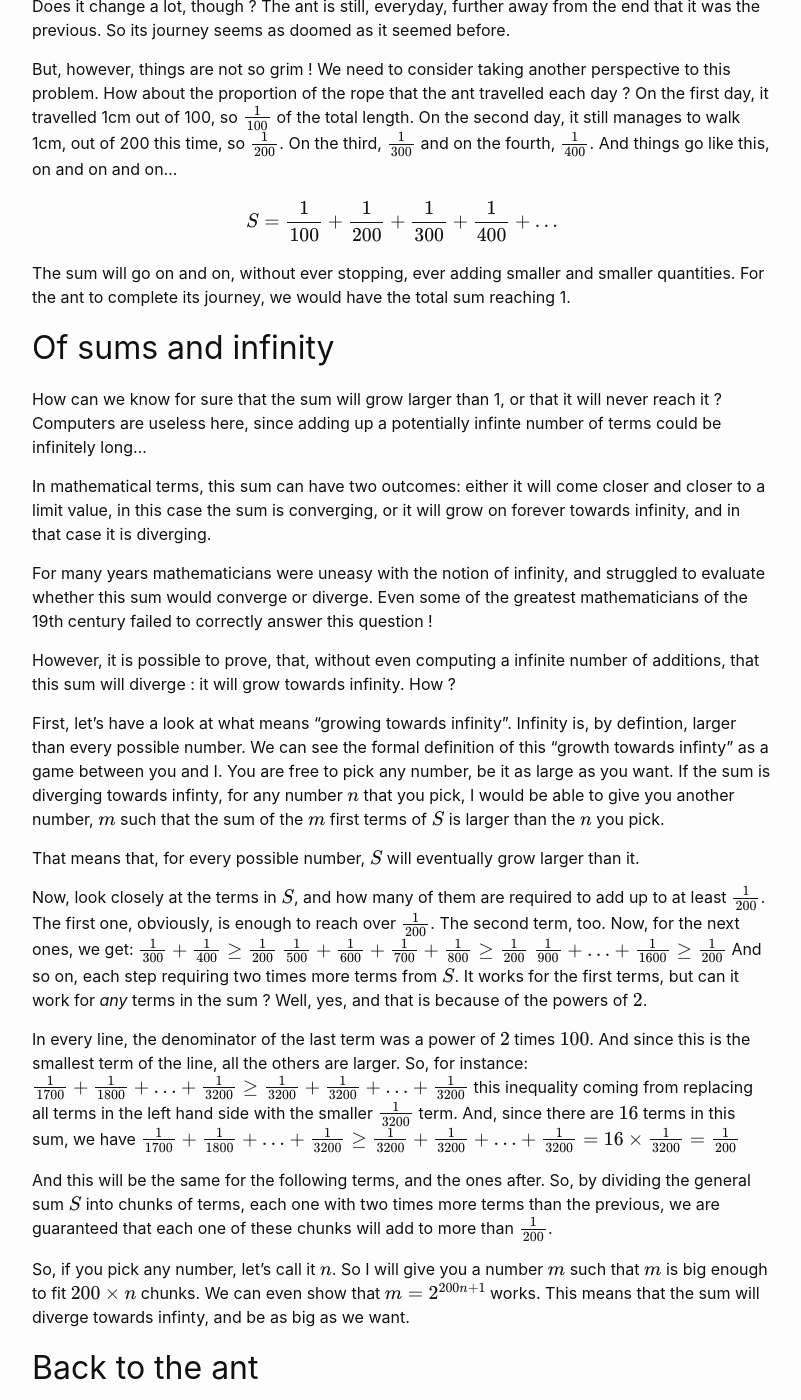
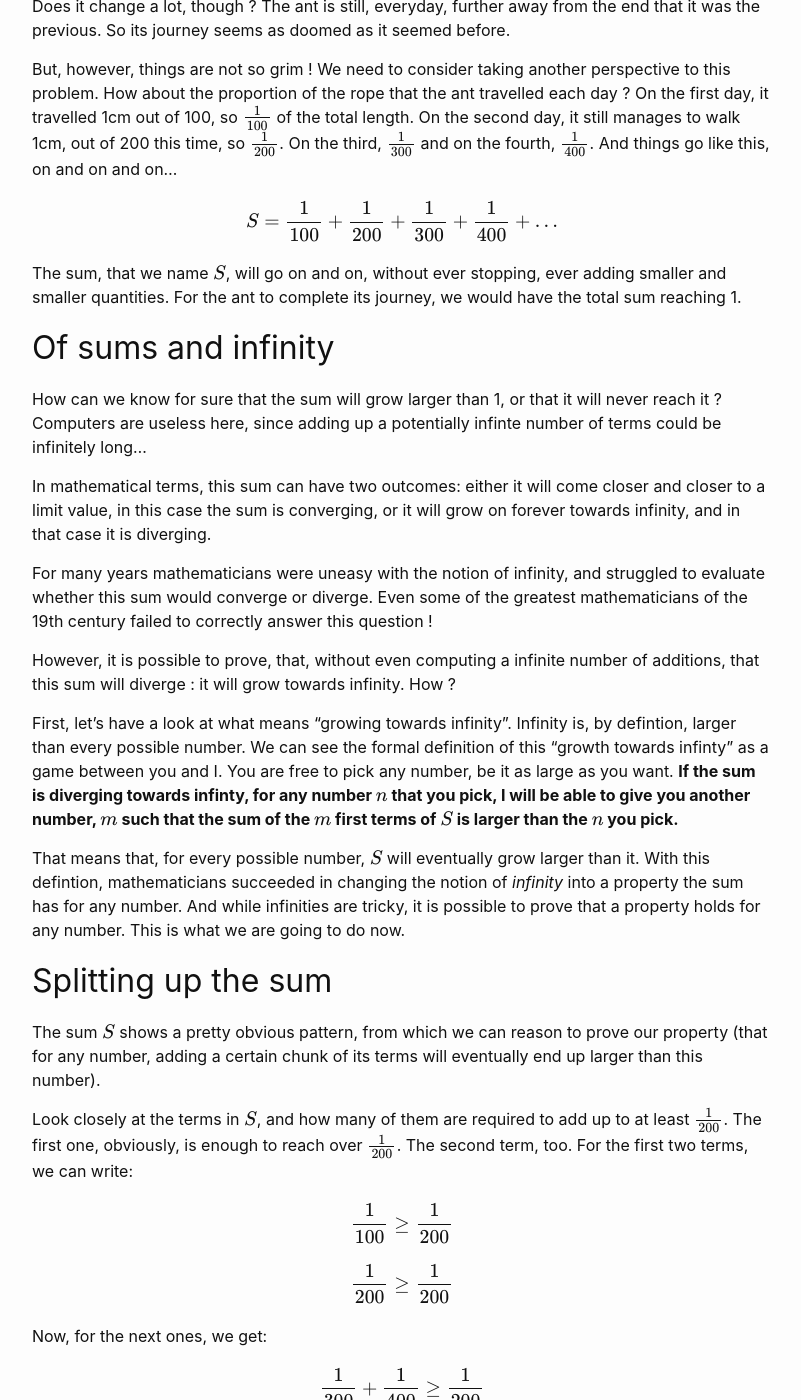
Before and after one commit to EtienneHouze/EtienneHouze.github.io, a Jekyll site: the page built from _posts/2020-03-21-ant-paradox.markdown, in a window 1280 px wide and 1400 px high, scrolled down 1615 px. Shown: the whole window, without its empty margins (238-1039 px from the left). Built offline with Jekyll 4.4.1, drawn with Linux system fonts in a browser that asks for light colours; formulas are drawn with MathJax 3; a script that is not in the unit is left out; some of the changed text lies outside the part shown.

Commit message:
corrected typos

```diff
--- a/_posts/2020-03-21-ant-paradox.markdown
+++ b/_posts/2020-03-21-ant-paradox.markdown
@@ -54,7 +54,7 @@ $$
     S = \frac{1}{100} + \frac{1}{200} + \frac{1}{300} + \frac{1}{400} + \ldots
 $$
 
-The sum will go on and on, without ever stopping, ever adding smaller and smaller quantities. For the ant to complete its journey, we would have the total sum reaching 1.
+The sum, that we name $S$, will go on and on, without ever stopping, ever adding smaller and smaller quantities. For the ant to complete its journey, we would have the total sum reaching 1.
 
 ## Of sums and infinity
 
@@ -66,29 +66,56 @@ For many years mathematicians were uneasy with the notion of infinity, and strug
 
 However, it is possible to prove, that, without even computing a infinite number of additions, that this sum will diverge : it will grow towards infinity. How ?
 
-First, let's have a look at what means "growing towards infinity". Infinity is, by defintion, larger than every possible number. We can see the formal definition of this "growth towards infinty" as a game between you and I. You are free to pick any number, be it as large as you want. If the sum is diverging towards infinty, for any number $n$ that you pick, I would be able to give you another number, $m$ such that the sum of the $m$ first terms of $S$ is larger than the $n$ you pick.
+First, let's have a look at what means "growing towards infinity". Infinity is, by defintion, larger than every possible number. We can see the formal definition of this "growth towards infinty" as a game between you and I. You are free to pick any number, be it as large as you want. **If the sum is diverging towards infinty, for any number $n$ that you pick, I will be able to give you another number, $m$ such that the sum of the $m$ first terms of $S$ is larger than the $n$ you pick.**
 
-That means that, for every possible number, $S$ will eventually grow larger than it.
+That means that, for every possible number, $S$ will eventually grow larger than it. With this defintion, mathematicians succeeded in changing the notion of *infinity* into a property the sum has for any number. And while infinities are tricky, it is possible to prove that a property holds for any number. This is what we are going to do now.
 
-Now, look closely at the terms in $S$, and how many of them are required to add up to at least $\frac{1}{200}$. The first one, obviously, is enough to reach over $\frac{1}{200}$. The second term, too. Now, for the next ones, we get:
+## Splitting up the sum
+
+The sum $S$ shows a pretty obvious pattern, from which we can reason to prove our property (that for any number, adding a certain chunk of its terms will eventually end up larger than this number).
+
+Look closely at the terms in $S$, and how many of them are required to add up to at least $\frac{1}{200}$. The first one, obviously, is enough to reach over $\frac{1}{200}$. The second term, too. For the first two terms, we can write:
+
+$$
+    \frac{1}{100} \geq \frac{1}{200}
+$$
+
+$$
+    \frac{1}{200} \geq \frac{1}{200}
+$$
+
+ Now, for the next ones, we get:
+
 $$
     \frac{1}{300} + \frac{1}{400} \geq \frac{1}{200}
 $$
+
 $$
     \frac{1}{500} + \frac{1}{600} + \frac{1}{700} + \frac{1}{800} \geq \frac{1}{200}
 $$
+
 $$
     \frac{1}{900} + \ldots + \frac{1}{1600} \geq \frac{1}{200}
 $$
+
 And so on, each step requiring two times more terms from $S$. It works for the first terms, but can it work for *any* terms in the sum ? Well, yes, and that is because of the powers of $2$.
 
 In every line, the denominator of the last term was a power of $2$ times $100$. And since this is the smallest term of the line, all the others are larger. So, for instance:
+
 $$
     \frac{1}{1700} + \frac{1}{1800} + \ldots + \frac{1}{3200} \geq \frac{1}{3200} + \frac{1}{3200} + \ldots + \frac{1}{3200}
 $$
+
 this inequality coming from replacing all terms in the left hand side with the smaller $\frac{1}{3200}$ term. And, since there are $16$ terms in this sum, we have
+
 $$
     \frac{1}{1700} + \frac{1}{1800} + \ldots + \frac{1}{3200} \geq \frac{1}{3200} + \frac{1}{3200} + \ldots + \frac{1}{3200} = 16 \times \frac{1}{3200} = \frac{1}{200}
+$$
+
+In the end, if we play the "game of diverging", and you give me $\frac{7}{200}$, I can answer you $32$, because, if we add all the seven previous inequalities, we will get
+
+$$
+    \frac{1}{100} + \frac{1}{200} + \ldots + \frac{1}{3200} \geq 7 \times \frac{1}{200} = \frac{7}{200}
 $$
 
 And this will be the same for the following terms, and the ones after. So, by dividing the general sum $S$ into chunks of terms, each one with two times more terms than the previous, we are guaranteed that each one of these chunks will add to more than $\frac{1}{200}$.
@@ -98,4 +125,4 @@ So, if you pick any number, let's call it $n$. So I will give you a number $m$ s
 ## Back to the ant
 For the poor ant, that is some good news: given enough time, no longer will it be able to reach the end of the rope, but it will also be able to go as far as it wants !
 
-However, for it to reach the end of the rope, it would require around $2^{201}$ days, which is quite some time (almost $9\times10^{57}$ years).
+However, for it to reach the end of the rope, it would require around $2^{201}$ days, which is quite some time (almost $9\times10^{57}$ years). And which is way to big to be directly computed by any computer that we know of...
```
